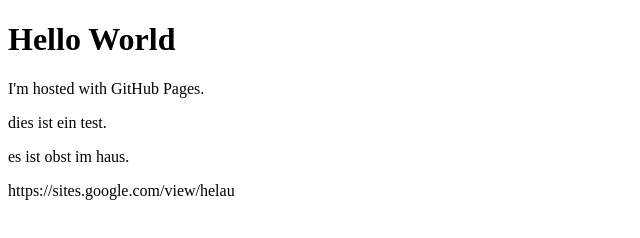
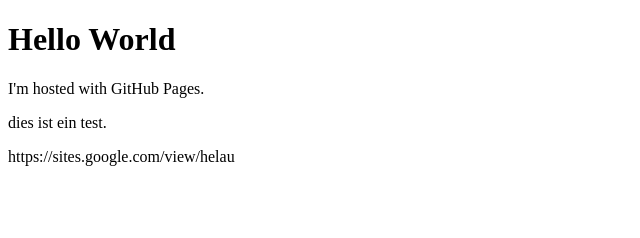
Before and after one commit to elnowo/elnowo.github.io, a plain HTML site: page index.html in a window 1280 px wide. Shown: the whole page, without its empty margins (0-640 px from the left). Drawn offline with Linux system fonts and the light colour scheme.

Commit message:
Update index.html

```diff
--- a/index.html
+++ b/index.html
@@ -4,7 +4,6 @@
 <h1>Hello World</h1>
 <p>I'm hosted with GitHub Pages.</p>
 <p>dies ist ein test.</p>
-<p>es ist obst im haus.</p>
 <p>https://sites.google.com/view/helau</p>
 </body>
 </html>
```
